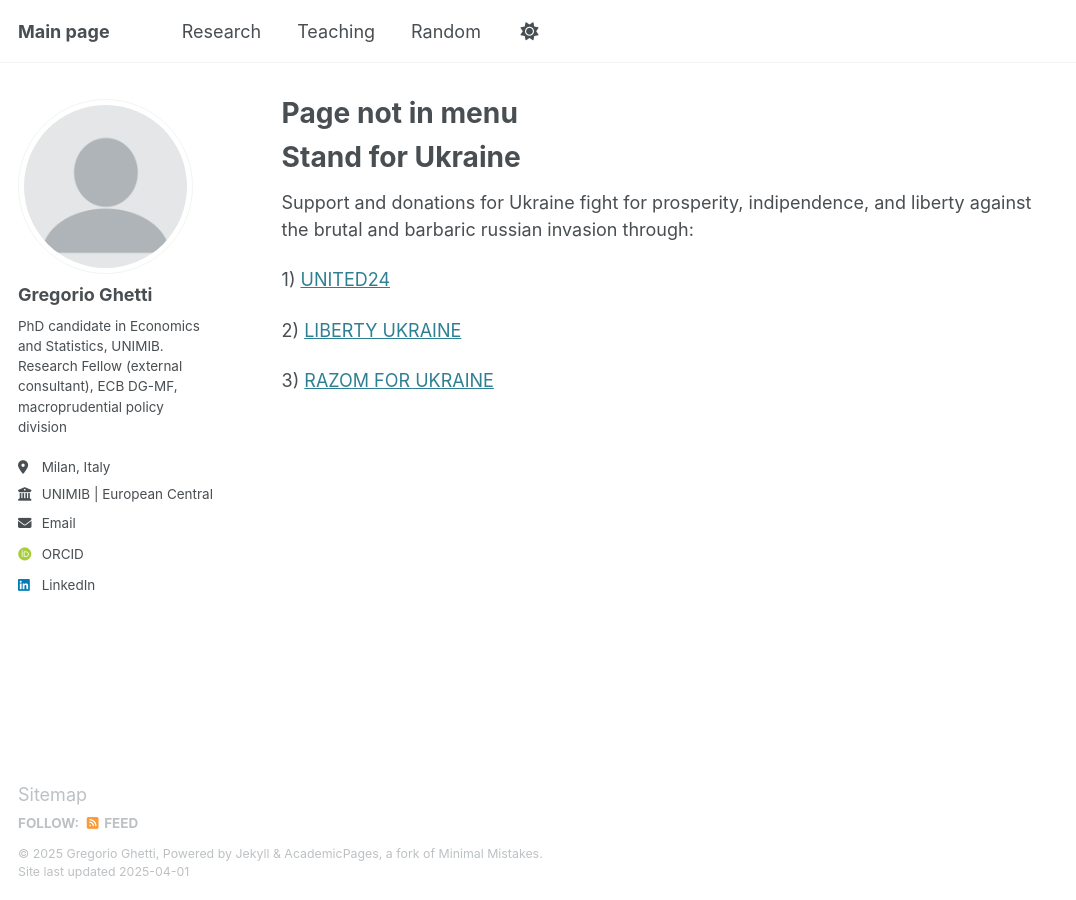
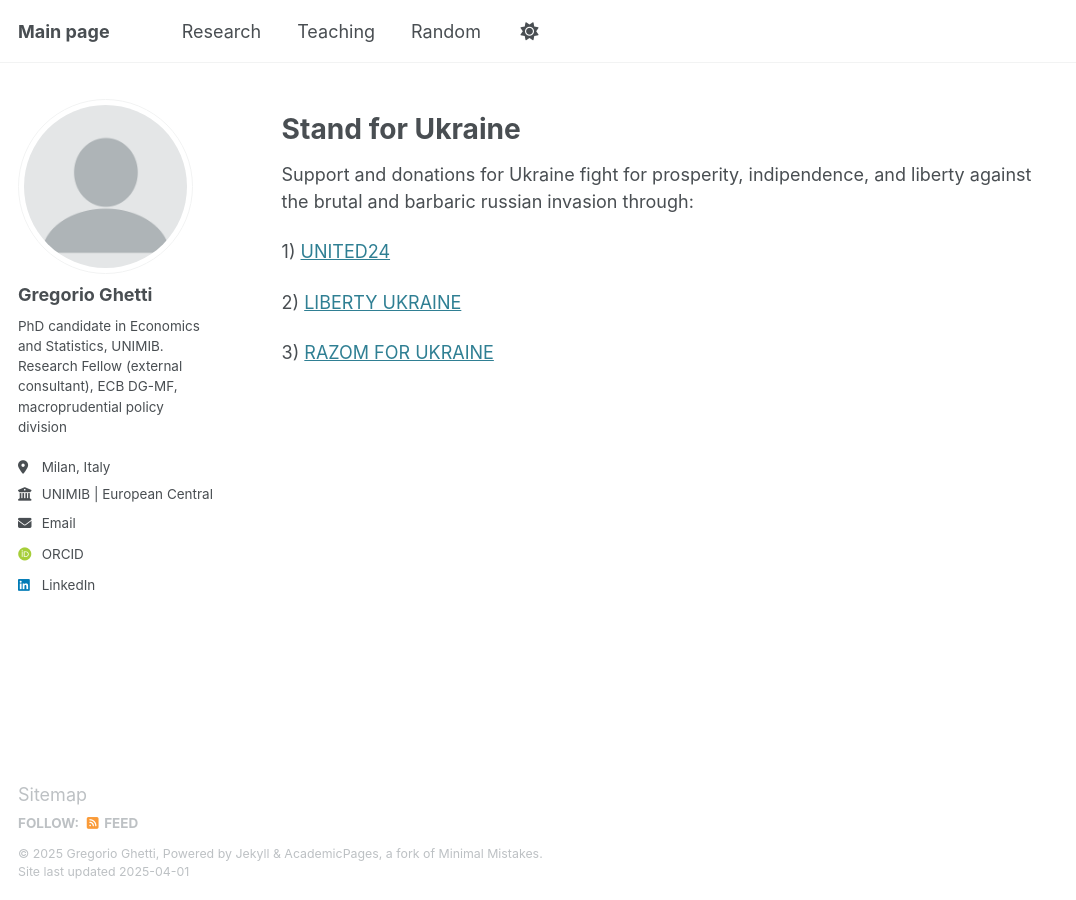
Before and after one commit to GregGh95/GregGh95.github.io, a Jekyll site: the page built from _pages/non-menu-page.md, in a window 1280 px wide. Shown: the whole page, without its empty margins (0-1076 px from the left). Built offline with Jekyll 4.4.1, drawn with Linux system fonts in a browser that asks for light colours; some web fonts are replaced.

Commit message:
Update non-menu-page.md

```diff
--- a/_pages/non-menu-page.md
+++ b/_pages/non-menu-page.md
@@ -1,6 +1,6 @@
 ---
 permalink: /non-menu-page/
-title: "Page not in menu"
+title: ""
 author_profile: true
 redirect_from:
   - "/nmp/"
```
